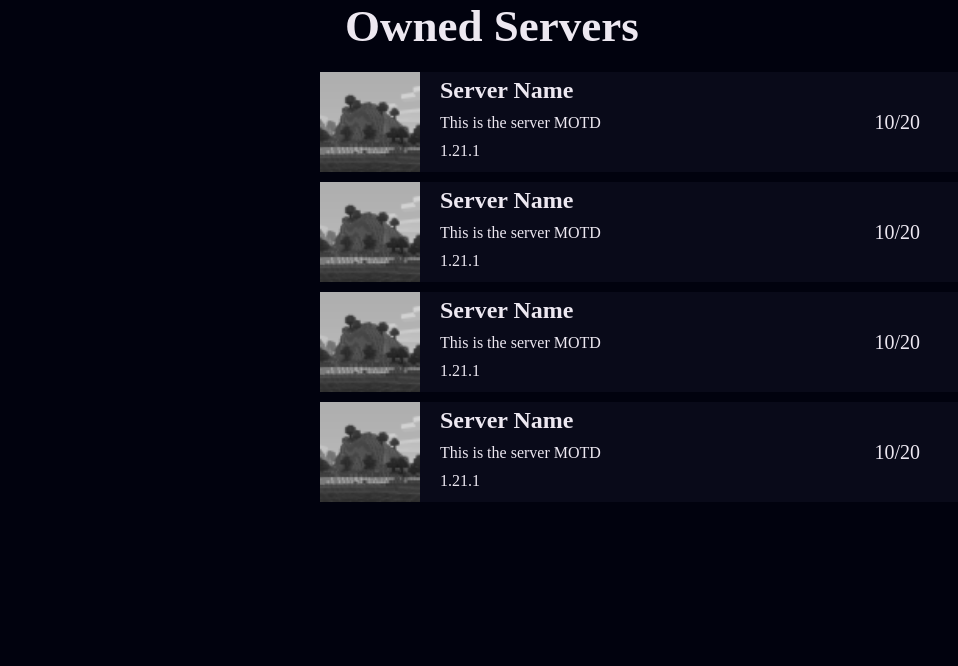
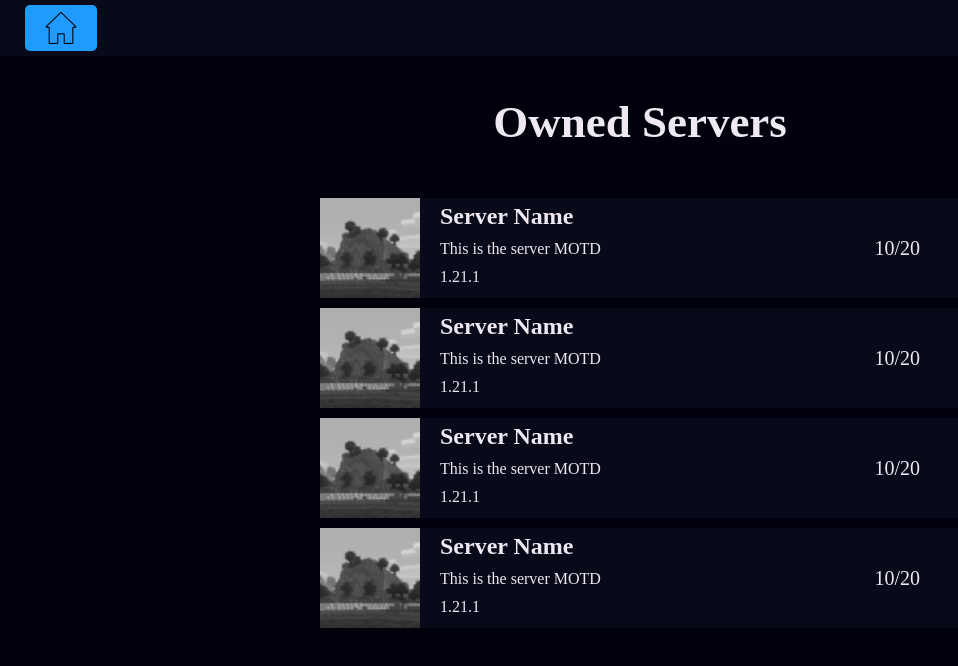
Before and after one commit to Mikkel102454/Server-Website, a website: page html-files/html-minecraft-hosting/minecraft-hosting-home.html in a window 1280 px wide. Shown: the whole page, without its empty margins (0-958 px from the left). Drawn offline with Linux system fonts and the light colour scheme.

Commit message:
LAVEDE MIKKELS BUNKESKROT SEMI FUNKTIONELT.

```diff
--- a/css-files/css-minecraft-hosting/minecraft-hosting-home.css
+++ b/css-files/css-minecraft-hosting/minecraft-hosting-home.css
@@ -1,30 +1,34 @@
-body {
+body{
+    margin: 0px;
+}
+main {
+    width: 100vw;
+    height: 93vh;
     display: flex;
-    justify-content: center;
-    margin: 0%;
-}
-
-main {
-    width: 50%;
-    height: 100vh;
+    flex-direction: column;
+    margin: 0;
+    align-content: center;
 }
 main .catagory-header{
     width: 100%;
     font-size: 45px;
-    margin: 40px 25px;
     text-align: center;
     font-weight: bold;
+    padding-top:40px;
+    padding-bottom: 30px;
 }
 main ul {
     list-style: none;
     width: 100%;
-    margin: 0;
     padding: 0;
     margin-top: 20px;
+    display: flex;
+    flex-direction: column;
+    align-items: center;
 }
 .container {
     transition: 0.2s;
-    width: 100%;
+    width: 50%;
     margin-bottom: 10px;
 }
 .container:hover {
@@ -57,3 +61,11 @@ main ul {
     padding-right: 40px;
     font-size: 20px;
 }
+
+header{
+    display: flex;
+    margin: 0px 0px 0px 0px;
+    height: 7vh;
+    width: 100vw;
+    align-items: center;
+}
--- a/css-files/settings-page.css
+++ b/css-files/settings-page.css
@@ -51,25 +51,6 @@ nav{
     z-index: 10;
 }
 
-header{
-    display: flex;
-    margin: 0px;
-    height: 7vh;
-    width: 100vw;
-    align-items: center;
-}
-
-.home-button{
-    transition: 0.2s;
-    height: 4vh;
-    width: 4vh;
-    margin-left: 25px;
-    background-color: var(--secondary-color);
-    padding: 7px 20px;
-    border-radius: 5px;
-
-}
-
 nav ul{
     padding: 0px;
 }
@@ -89,12 +70,6 @@ nav li{
     border-top-right-radius: 25px;
     border-bottom-right-radius: 25px;
     min-height: 50px;
-}
-
-.home-button:hover{
-    transition: 0.2s;
-    scale: 1.05;
-    cursor: pointer;
 }
 
 nav li:hover{
@@ -166,3 +141,11 @@ main .settings-div{
 .check{
     display: none;
 }
+
+header{
+    display: flex;
+    margin: 0px;
+    height: 7vh;
+    width: 100vw;
+    align-items: center;
+}
--- a/css-files/styling-config/size-presets.css
+++ b/css-files/styling-config/size-presets.css
@@ -16,3 +16,20 @@
 .border-empty{
     border-radius: var(--border-radius-preset);
 }
+
+.home-button:hover{
+    transition: 0.2s;
+    scale: 1.05;
+    cursor: pointer;
+}
+
+.home-button{
+    transition: 0.2s;
+    height: 4vh;
+    width: 4vh;
+    margin-left: 25px;
+    background-color: var(--secondary-color);
+    padding: 7px 20px;
+    border-radius: 5px;
+
+}
--- a/html-files/html-minecraft-hosting/minecraft-hosting-home.html
+++ b/html-files/html-minecraft-hosting/minecraft-hosting-home.html
@@ -3,14 +3,17 @@
 <head>
     <meta charset="UTF-8">
     <meta name="viewport" content="width=device-width, initial-scale=1.0">
-    <title>Document</title>
+    <title>Minecraft server list</title>
     <link rel="stylesheet" href="/css-files/styling-config/color-palette.css">
     <link rel="stylesheet" href="/css-files/styling-config/size-presets.css">
     <link rel="stylesheet" href="/css-files/css-minecraft-hosting/minecraft-hosting-home.css">
     <script src="/js-files/auth.js"></script>
+    <script src="/js-files/general.js"></script>
 </head>
-<body class="dark-mode">
-    <header></header>
+<body class="dark-mode background-color">
+    <header class="background-primary">
+        <img src="/img/home.png" class="home-button" onclick="ChangePage('/html-files/landing-page.html')">
+    </header>
     <main>
         <span class="catagory-header text-color">Owned Servers</span>
         <ul>
```
Also changed, not shown: html-files/landing-page.html (+1 -1 lines).
